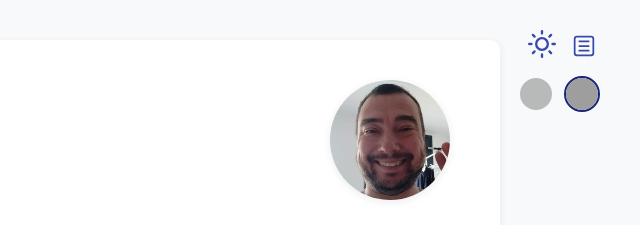
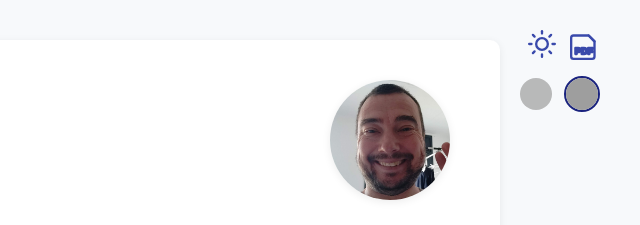
Before and after one commit to cyclopdev/guesdondamien-resume, a plain HTML site: page index.html in a window 1280 px wide. Shown: the top 225 px of the page, 640-1280 px from the left. Drawn offline with Linux system fonts and the light colour scheme; grey boxes are pictures that could not be loaded.

Commit message:
Update index.html
bouton pdf

```diff
--- a/index.html
+++ b/index.html
@@ -255,8 +255,12 @@
       </button>
       <a id="pdf-link" class="theme-toggle-btn" href="CV_Damien_GUESDON.pdf" download title="Télécharger le PDF">
         <span>
-          <svg fill="none" viewBox="0 0 24 24" stroke="currentColor" stroke-width="1.5" width="26" height="26">
-            <path stroke-linecap="round" stroke-linejoin="round" d="M8 16h8M8 12h8m-8-4h8M6 20h12a2 2 0 0 0 2-2V6a2 2 0 0 0-2-2H6a2 2 0 0 0-2 2v12a2 2 0 0 0 2 2z"/>
+          <!-- SVG PDF -->
+          <svg width="26" height="26" viewBox="0 0 24 24" fill="none" stroke="currentColor" stroke-width="2"
+            stroke-linecap="round" stroke-linejoin="round">
+            <path d="M3 3h13l5 5v13a2 2 0 0 1-2 2H3a2 2 0 0 1-2-2V5a2 2 0 0 1 2-2z" fill="none"/>
+            <polyline points="16 3 21 8" fill="none"/>
+            <text x="4" y="19" font-size="8" font-family="Arial, sans-serif" font-weight="bold" fill="currentColor">PDF</text>
           </svg>
         </span>
       </a>
```
